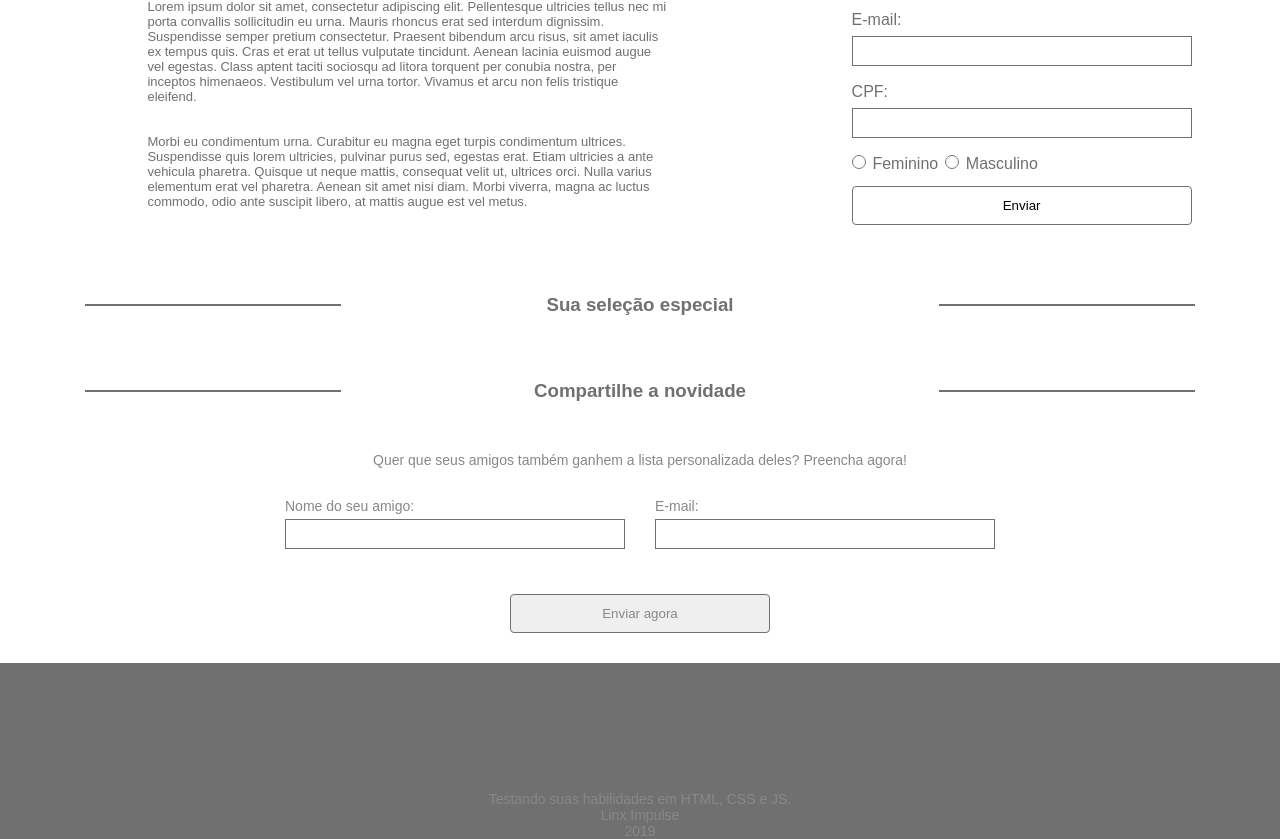
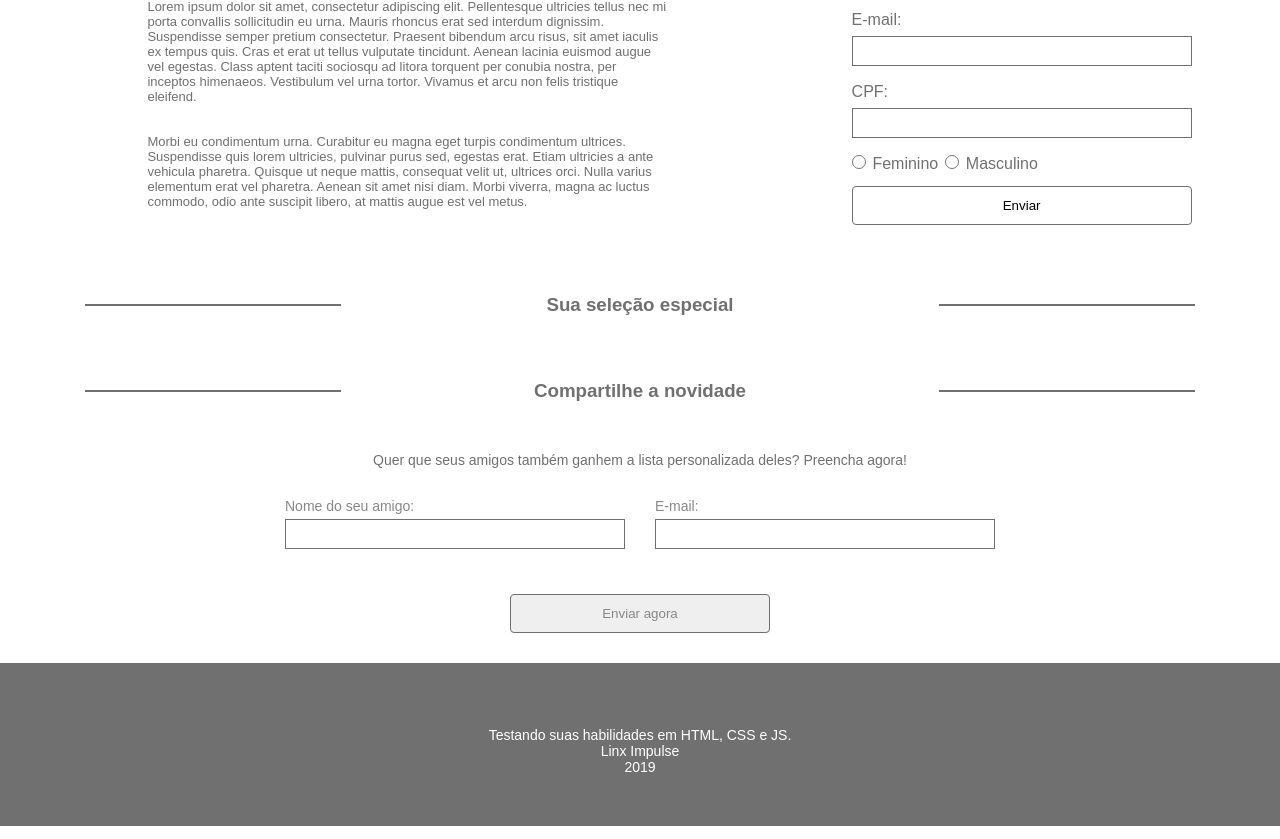
Before and after one commit to Henry-Januario/todo9, a React (Vite) app: page / in a window 1280 px wide. Shown: the part 380-1219 px from the top of the page. Built offline with nearby package versions, Linux system fonts and the light colour scheme.

Commit message:
Finalizando componet Footer e criando component Main

```diff
--- a/src/App.jsx
+++ b/src/App.jsx
@@ -1,21 +1,14 @@
 import './App.css'
+import Header from './components/Header/Header'
 import Footer from './components/Footer/Footer'
-import FormIndication from './components/FormIndication/FormIndication'
-import Header from './components/Header/Header'
-import P from './components/P/P'
-import FirstSection from './components/Section/FirstSection'
-import Separator from './components/Separator/Separator'
+import Main from './components/Main/Main'
 
 function App() {
 
   return (
     <div className="App">
      <Header/>
-     <FirstSection/>
-     <Separator texto={"Sua seleção especial"}/>
-     <Separator texto={"Compartilhe a novidade"}/>
-     <P texto={"Quer que seus amigos também ganhem a lista personalizada deles? Preencha agora!"}/>
-     <FormIndication/>
+     <Main/>
      <Footer/>
     </div>
   )
--- a/src/components/Footer/Footer.jsx
+++ b/src/components/Footer/Footer.jsx
@@ -7,8 +7,8 @@ const Footer = () => {
     <footer className={S.footer} >
         <div className={S.paragrafoFooter}>
         <P texto={"Testando suas habilidades em HTML, CSS e JS."} className={S.p}/>
-        <P texto={"Linx Impulse"}/>
-        <P texto={"2019"}/>
+        <P texto={"Linx Impulse"} className={S.p}/>
+        <P texto={"2019"} className={S.p}/>
         </div>
     </footer>
   )
--- a/src/components/Footer/Footer.module.css
+++ b/src/components/Footer/Footer.module.css
@@ -1,6 +1,7 @@
 .footer{
     background-color: #707070;
-    padding-top: 10%;
+    padding-top: 5%;
+    padding-bottom: 4%;
 }
 
 .p{
--- /dev/null
+++ b/src/components/Main/Main.jsx
@@ -0,0 +1,20 @@
+import React from "react";
+import FormIndication from '../FormIndication/FormIndication'
+import P from '../P/P'
+import FirstSection from '../Section/FirstSection'
+import Separator from '../Separator/Separator'
+import S from "../Main/Main.module.css"
+
+const Main = () => {
+  return (
+    <div>
+      <FirstSection />
+      <Separator texto={"Sua seleção especial"} />
+      <Separator texto={"Compartilhe a novidade"} />
+      <P texto={"Quer que seus amigos também ganhem a lista personalizada deles? Preencha agora!"} className={S.p}/>
+      <FormIndication />
+    </div>
+  );
+};
+
+export default Main;
--- /dev/null
+++ b/src/components/Main/Main.module.css
@@ -0,0 +1,3 @@
+.p{
+    color: #707070;
+}
--- a/src/components/P/P.jsx
+++ b/src/components/P/P.jsx
@@ -1,9 +1,9 @@
 import React from 'react'
 import S from './P.module.css'
 
-const P = ({texto}) => {
+const P = ({texto, className}) => {
   return (
-    <div className={S.paragrafo}>
+    <div className={className}>
     <p className={S.p}>{texto}</p>
     </div>
   )
--- a/src/components/P/P.module.css
+++ b/src/components/P/P.module.css
@@ -1,10 +1,10 @@
 .paragrafo{
     display: flex;
+    color: #888888;
 }
 
 .p{
 width: 100%;
 text-align: center;
 font-size: 14px;
-color: #888888;
 }
```
